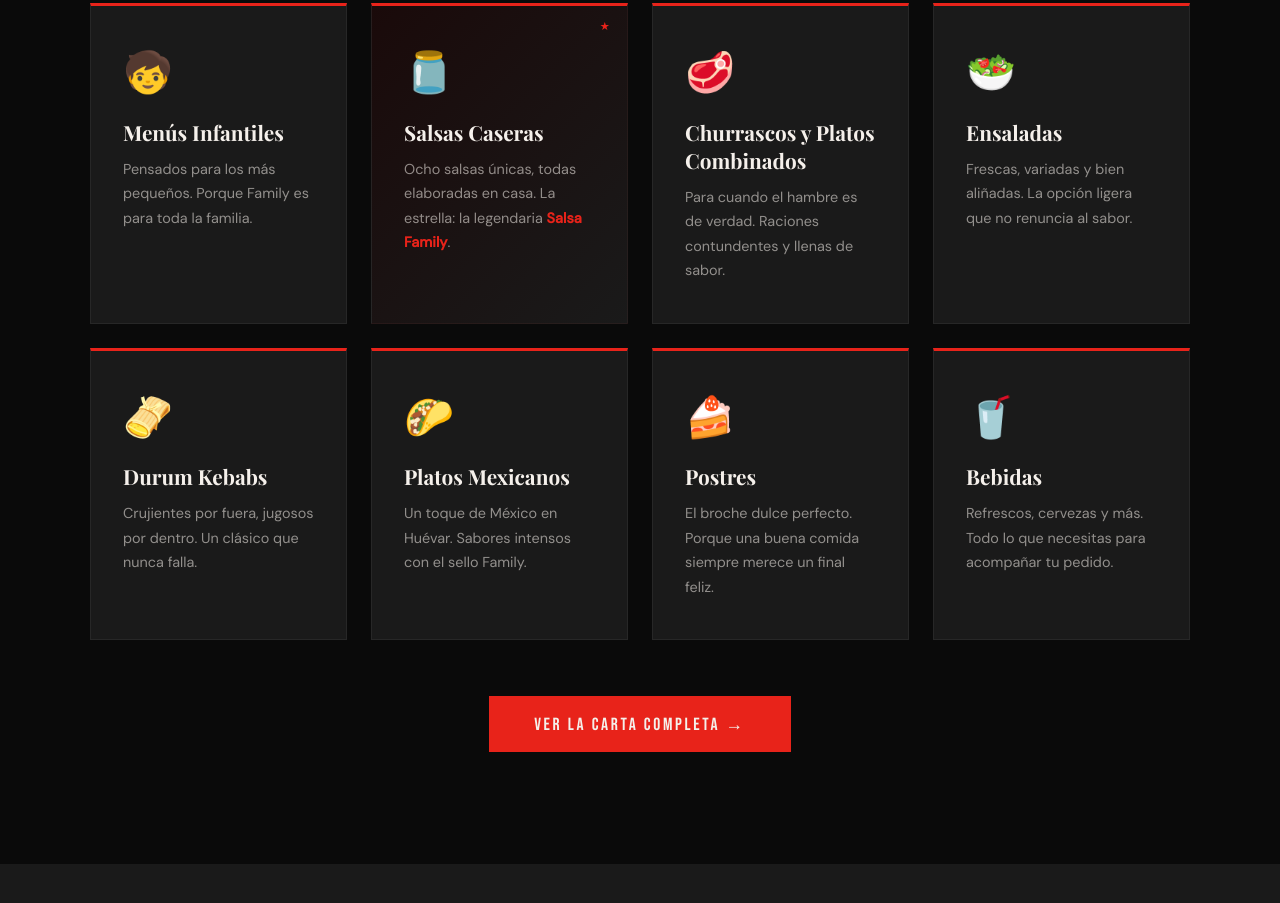
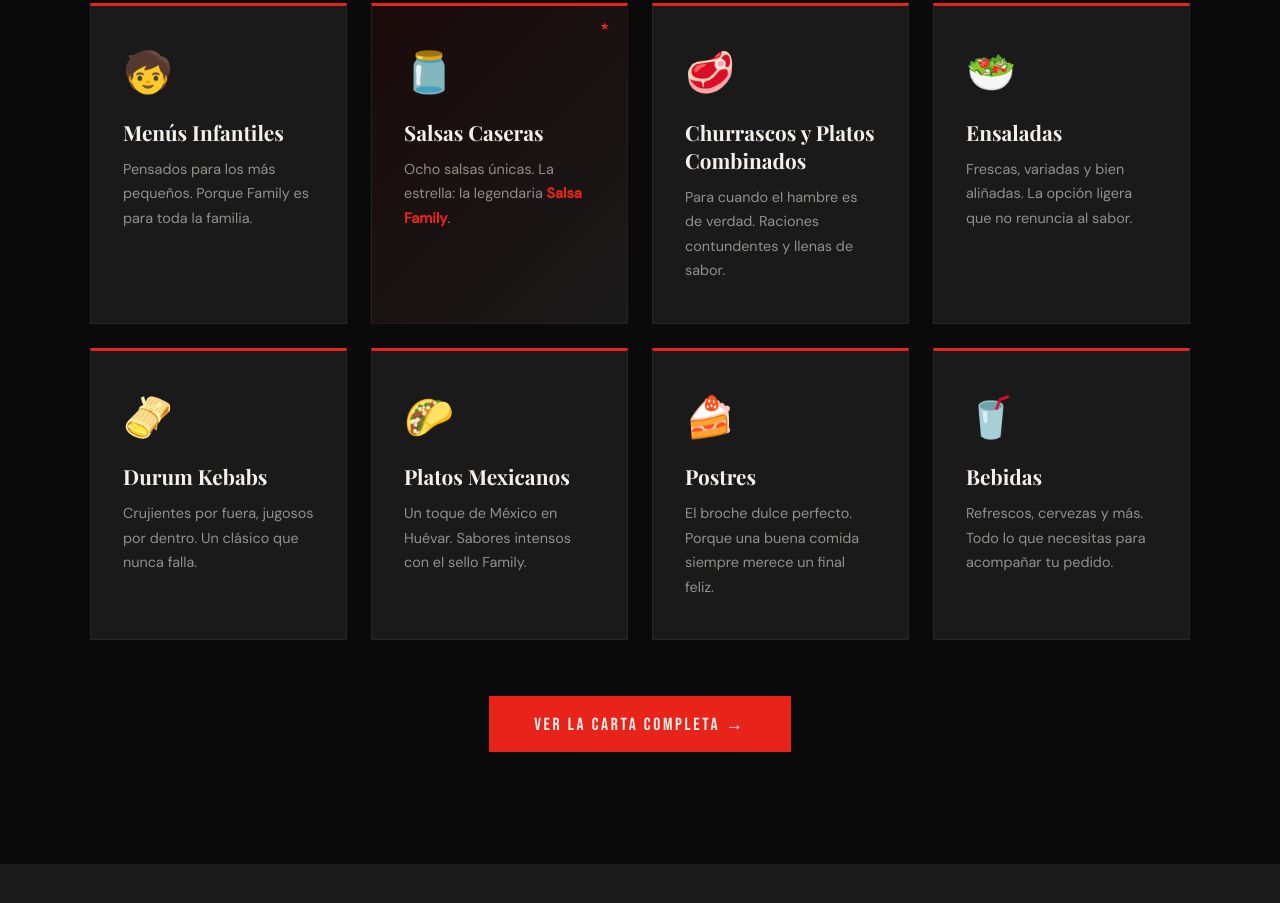
Before and after one commit to 0pablo1dev/pizzeria-family, a plain HTML site: page index.html in a window 1280 px wide. Shown: the part 3286-4189 px from the top of the page. Drawn offline with nearby package versions, Linux system fonts and the light colour scheme; a web font is replaced by a local one.

Commit message:
remove text

```diff
--- a/index.html
+++ b/index.html
@@ -247,7 +247,7 @@
       <div class="esp-card esp-card--highlight reveal" style="--d:.45s">
         <div class="esp-card-icon">🫙</div>
         <h3>Salsas Caseras</h3>
-        <p>Ocho salsas únicas, todas elaboradas en casa. La estrella: la legendaria <strong>Salsa Family</strong>.</p>
+        <p>Ocho salsas únicas. La estrella: la legendaria <strong>Salsa Family</strong>.</p>
       </div>
 
       <div class="esp-card reveal" style="--d:.5s">
```
